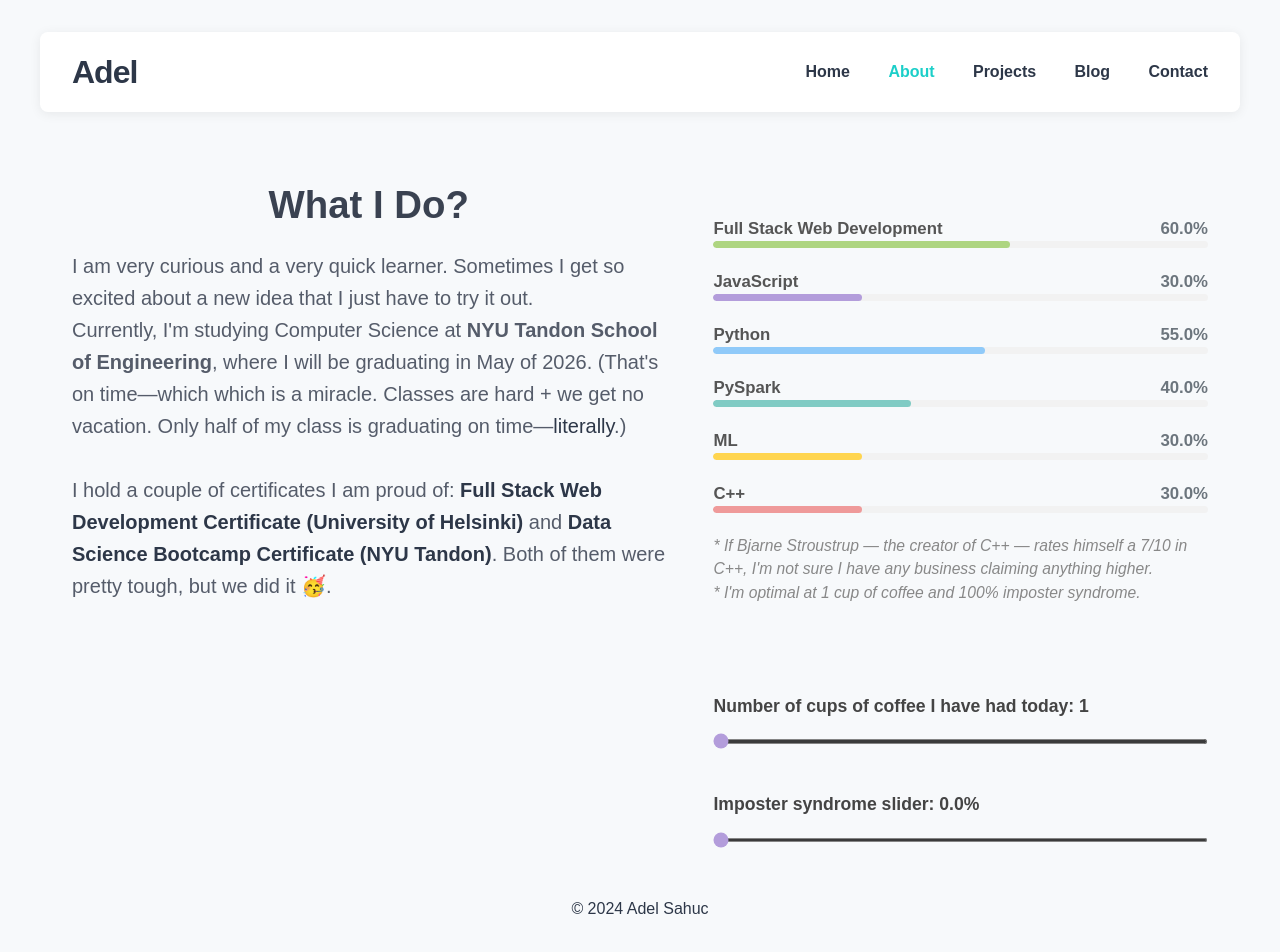
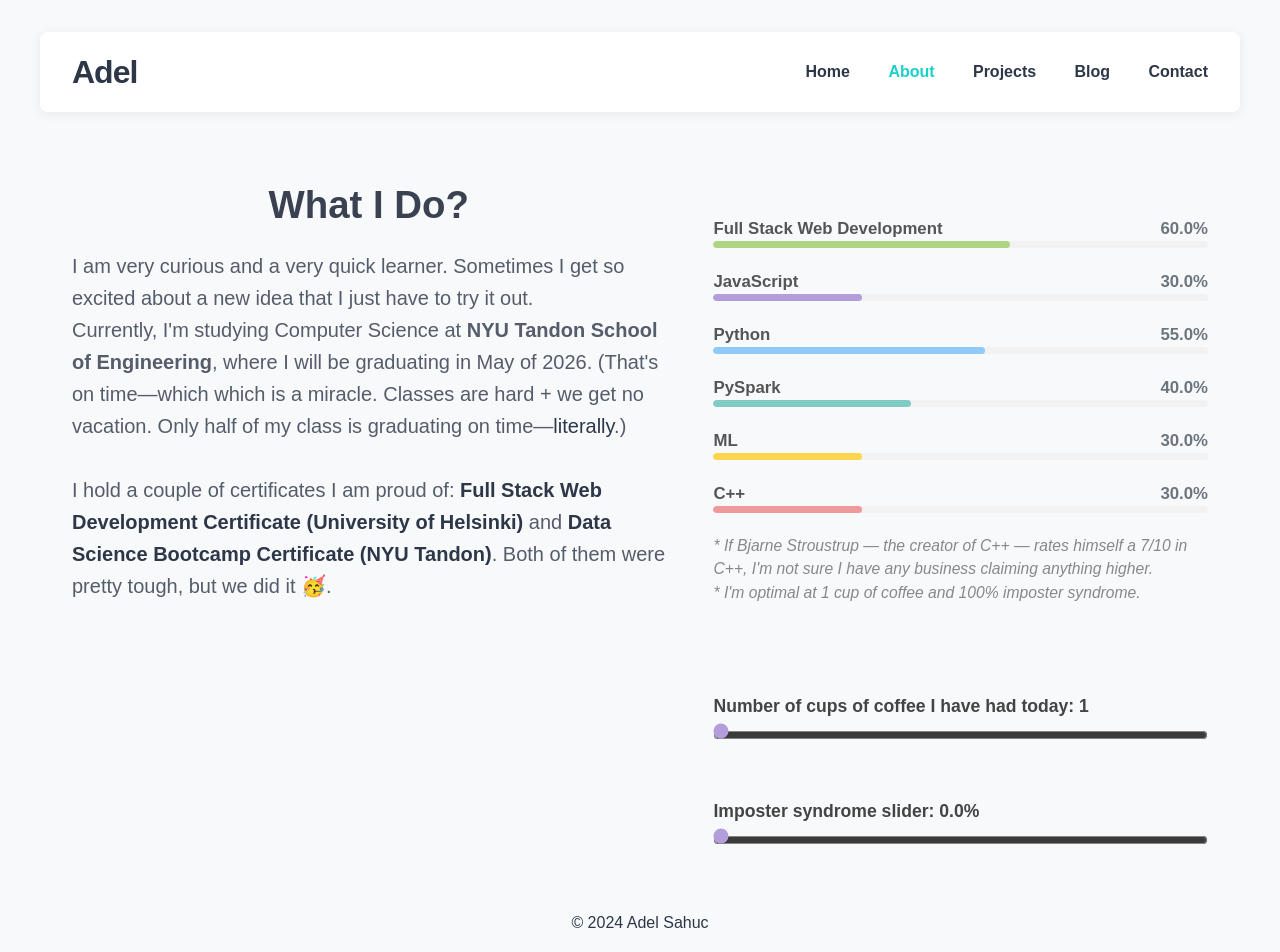
Before and after one commit to ans9868/react-portfolio, a React (Vite) app in the folder react-portfolio/: page /about in a window 1280 px wide. Shown: the top 952 px of the page. Built offline with nearby package versions, Linux system fonts and the light colour scheme.

Commit message:
working on styling of sliders

```diff
--- a/react-portfolio/src/index.css
+++ b/react-portfolio/src/index.css
@@ -272,20 +272,18 @@ main {
   font-size: 1.1rem;
   color: #444;
   font-weight: 600;
-  margin-bottom: 0.5rem;
+  margin-bottom: 0.0rem;
   display: block;
 }
-.coffee-slider-section.coffee .coffee-slider {
-  width: 100%;
-  margin-top: 0.7rem;
-  accent-color: #b39ddb;
-  height: 5px;
-}
+.coffee-slider-section.coffee .coffee-slider,
 .coffee-slider-section.imposter .coffee-slider {
   width: 100%;
-  margin-top: 0.5rem;
+  margin-top: 0.0rem;
+  margin-bottom: 0.0rem;
   accent-color: #b39ddb;
-  height: 4px;
+  height: 24px;
+  padding-bottom: 0.5rem;
+  box-sizing: content-box;
 }
 
 .about-two-col {
```
